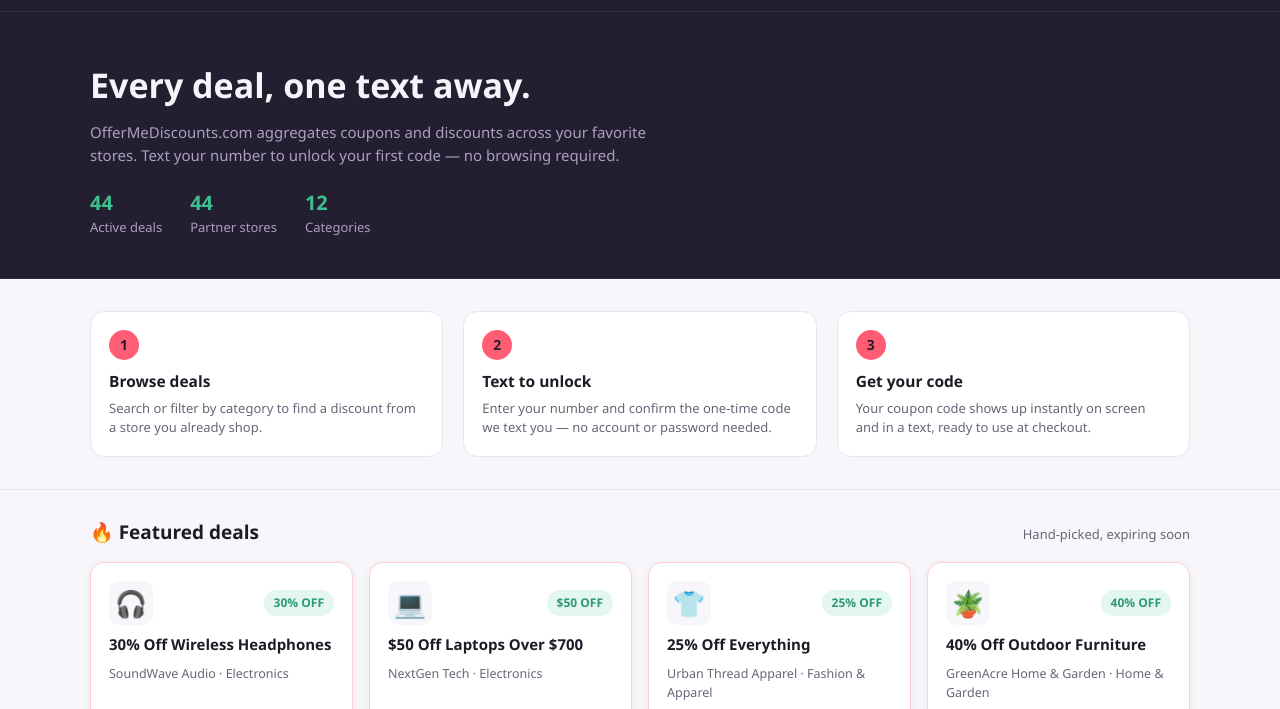
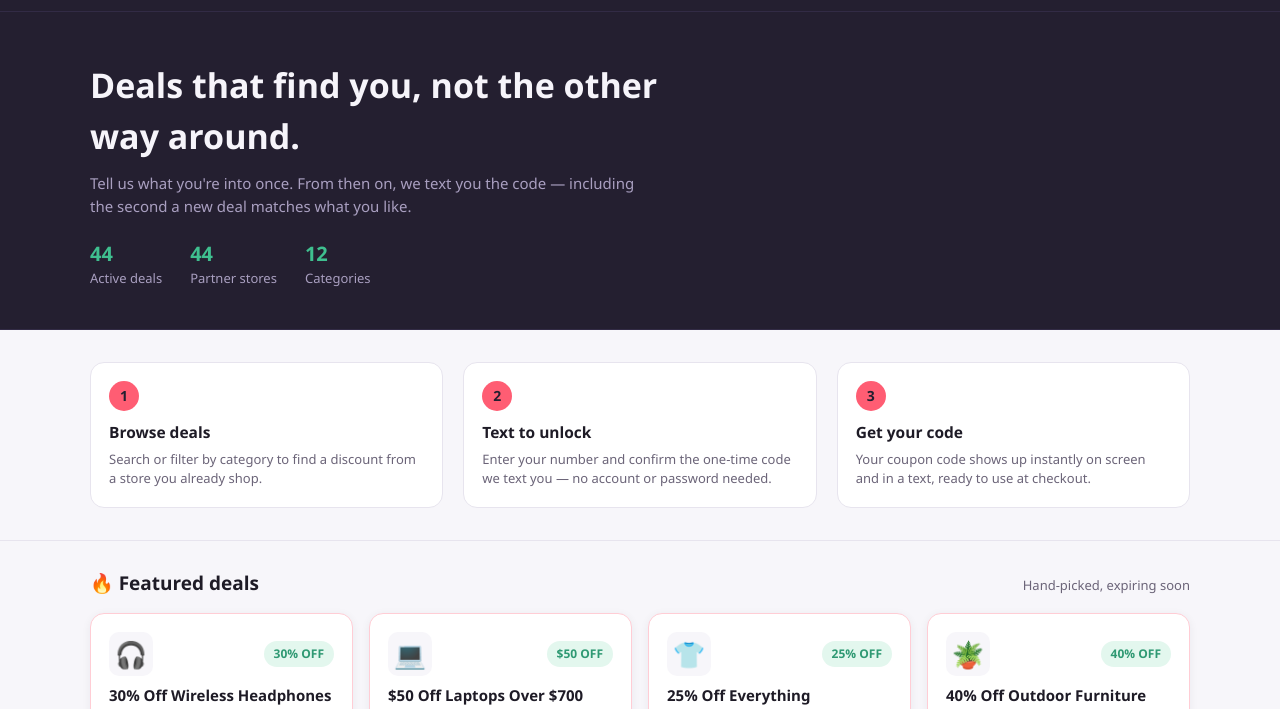
Before and after one commit to AustinFairchild30/OfferMeDiscounts, a plain HTML site: page index.html in a window 1280 px wide. Shown: the part 55-764 px from the top of the page. Drawn offline with Linux system fonts and the light colour scheme; no server answers.

Commit message:
Rewrite hero copy to lead with matching, not browsing
The old copy ("Every deal, one text away" / "no browsing required")
undersold the actual differentiator -- the preference matching and
new-deal-alert engine -- and framed the site as a passive unlock
utility. Also dropped "no browsing required" since it's not true and
never was: the homepage is a browse-first grid of 44 deals, which
remains a real, supported path.

```diff
--- a/index.html
+++ b/index.html
@@ -26,8 +26,8 @@
 
 <section class="hero">
   <div class="wrap">
-    <h1>Every deal, one text away.</h1>
-    <p>OfferMeDiscounts.com aggregates coupons and discounts across your favorite stores. Text your number to unlock your first code — no browsing required.</p>
+    <h1>Deals that find you, not the other way around.</h1>
+    <p>Tell us what you're into once. From then on, we text you the code — including the second a new deal matches what you like.</p>
     <div class="hero-stats">
       <div><strong id="dealCountStat">0</strong>Active deals</div>
       <div><strong id="storeCountStat">0</strong>Partner stores</div>
```
